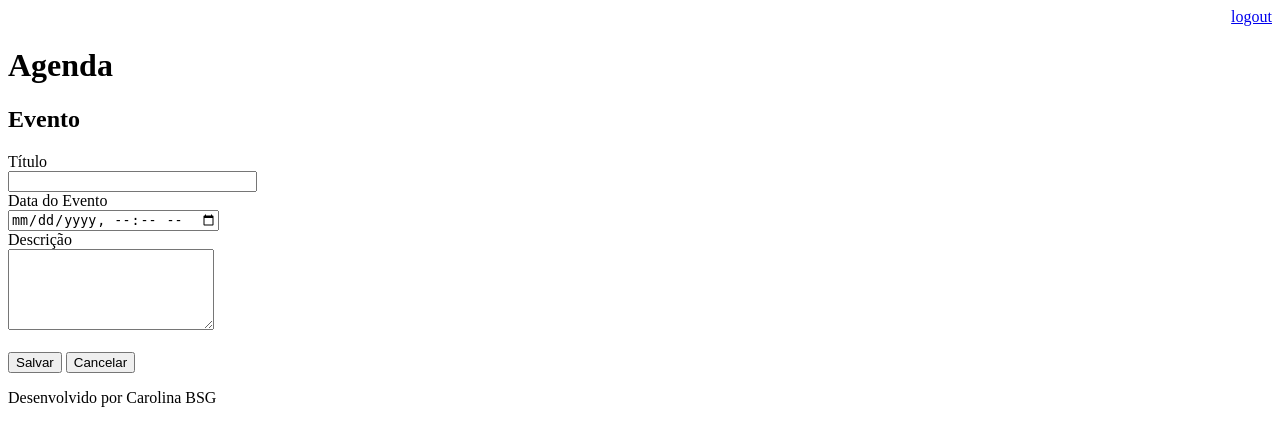
After one commit to carolguntzel/agenda, a Django app: page /agenda/evento/ in a window 1280 px wide. The commit adds this page. Shown: the top 446 px of the page. Run offline with Django 3.2, Linux system fonts and the light colour scheme; a user stored in the database is signed in.

Commit message:
Incluido o template para inserção de eventos e o gitignore para os arquivos compilados

```diff
--- /dev/null
+++ b/agenda/templates/evento.html
@@ -0,0 +1,26 @@
+{% extends "model-page.html" %}
+
+{% block content %}
+
+<h2>Evento</h2>
+
+<form action="submit" method="POST">{% csrf_token %}
+    <label>Título</label>
+    <br>
+    <input type="text" name="titulo" size="28">
+    <br>
+    <label>Data do Evento</label>
+    <br>
+    <input type="datetime-local" name="data_evento">
+    <br>
+    <label>Descrição</label>
+    <br>
+    <textarea name="descricao" rows="5" cols="23"></textarea>
+    <br><br>
+    <button type="submit">Salvar</button>
+    <a href="/">
+        <button type="button">Cancelar</button>
+    </a>
+</form>
+
+{% endblock %}
--- a/agenda/urls.py
+++ b/agenda/urls.py
@@ -21,6 +21,8 @@ from django.views.generic import RedirectView
 urlpatterns = [
     path('admin/', admin.site.urls),
     path('agenda/', views.lista_eventos),
+    path('agenda/evento/', views.evento),
+    path('agenda/evento/submit', views.submit_evento),
     path('', RedirectView.as_view(url='/agenda')),
     path('login/', views.login_user),
     path('login/submit', views.submit_login),
--- a/core/views.py
+++ b/core/views.py
@@ -38,3 +38,20 @@ def lista_eventos(request):
     evento = Evento.objects.filter(usuario=usuario)
     dados = {'eventos':evento}
     return render(request, 'agenda.html', dados)
+
+@login_required(login_url='/login')
+def evento(request):
+    return render(request, 'evento.html')
+
+@login_required(login_url='/login')
+def submit_evento(request):
+    if request.POST:
+        titulo = request.POST.get('titulo')
+        data_evento = request.POST.get('data_evento')
+        descricao = request.POST.get('descricao')
+        usuario = request.user
+        Evento.objects.create(titulo=titulo,
+                              data_evento=data_evento,
+                              descricao=descricao,
+                              usuario=usuario)
+    return redirect('/')
```
Also changed, not shown: agenda/templates/agenda.html (+8 -6 lines), core/migrations/0001_initial.py (added), core/migrations/0002_auto_20210924_0959.py (added), db.sqlite3, 1 other file.
